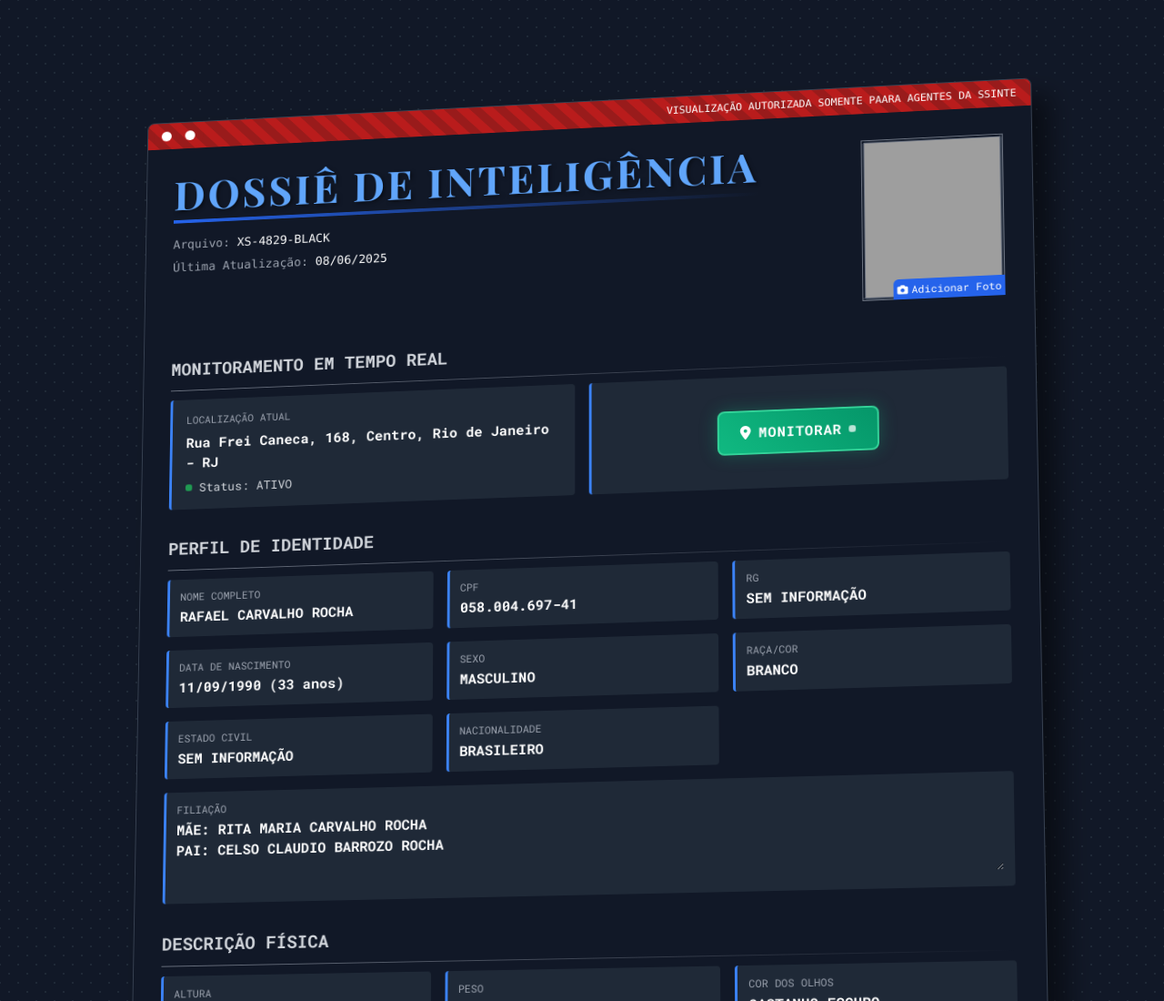
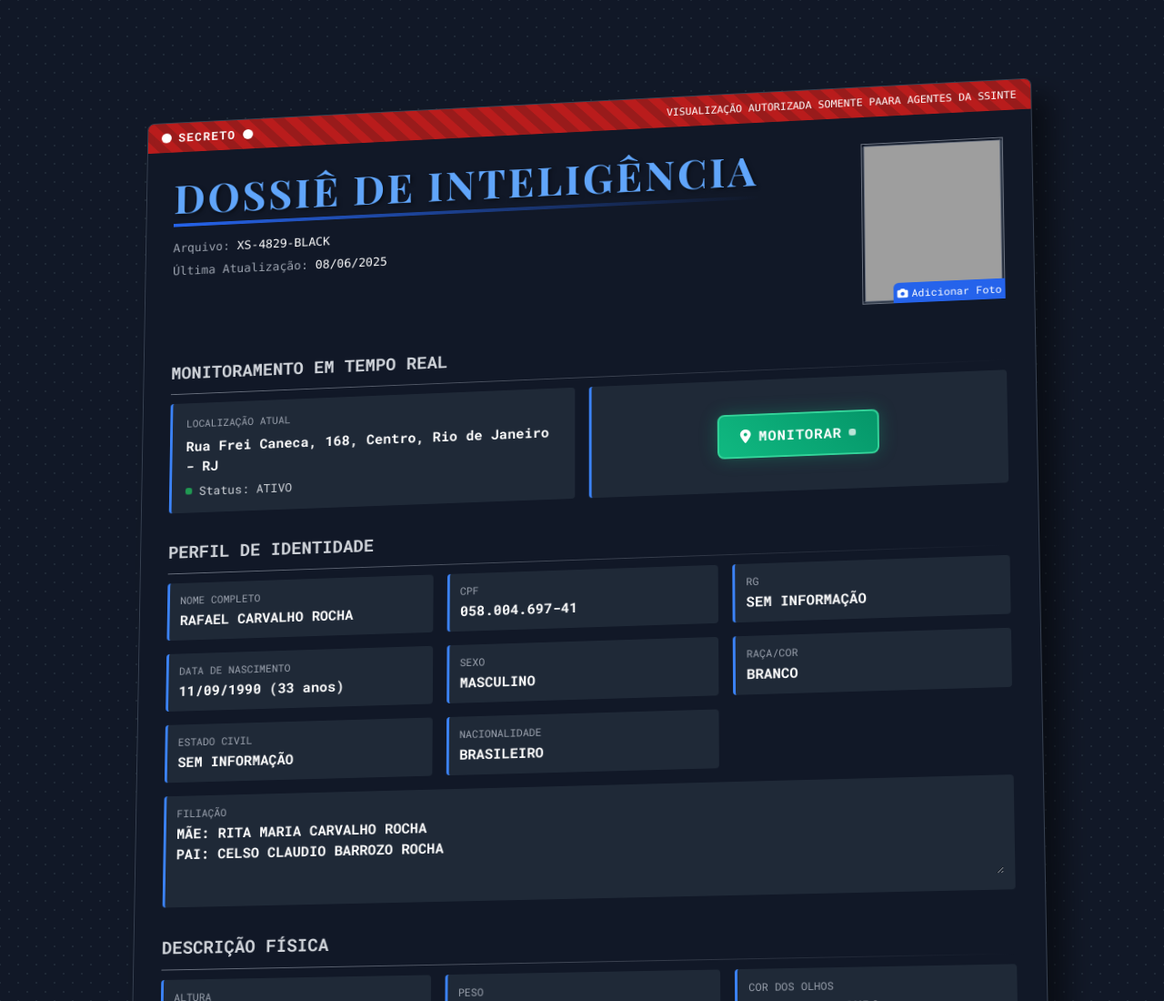
Before and after one commit to almeidapl/Dossi-Alvo, a plain HTML site: page index.html in a window 1280 px wide. Shown: the top 1100 px of the page at 91% size. Drawn offline with nearby package versions, Linux system fonts and the light colour scheme; grey boxes are pictures that could not be loaded.

Commit message:
Update index.html

```diff
--- a/index.html
+++ b/index.html
@@ -143,7 +143,7 @@
             <div class="top-secret-stripe py-2 px-4 flex items-center justify-between">
                 <div class="flex items-center space-x-2">
                     <div class="w-3 h-3 rounded-full bg-white pulse"></div>
-                    <span class="text-white font-bold uppercase text-sm tracking-widest"></span>
+                    <span class="text-white font-bold uppercase text-sm tracking-widest">SECRETO</span>
                     <div class="w-3 h-3 rounded-full bg-white pulse"></div>
                 </div>
                 <div class="text-white text-xs font-mono">VISUALIZAÇÃO AUTORIZADA SOMENTE PAARA AGENTES DA SSINTE</div>
```
